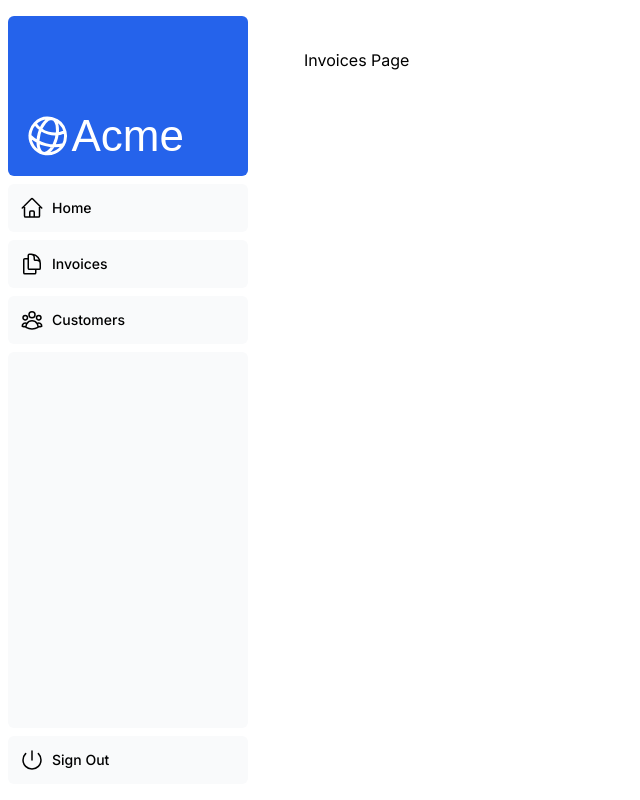
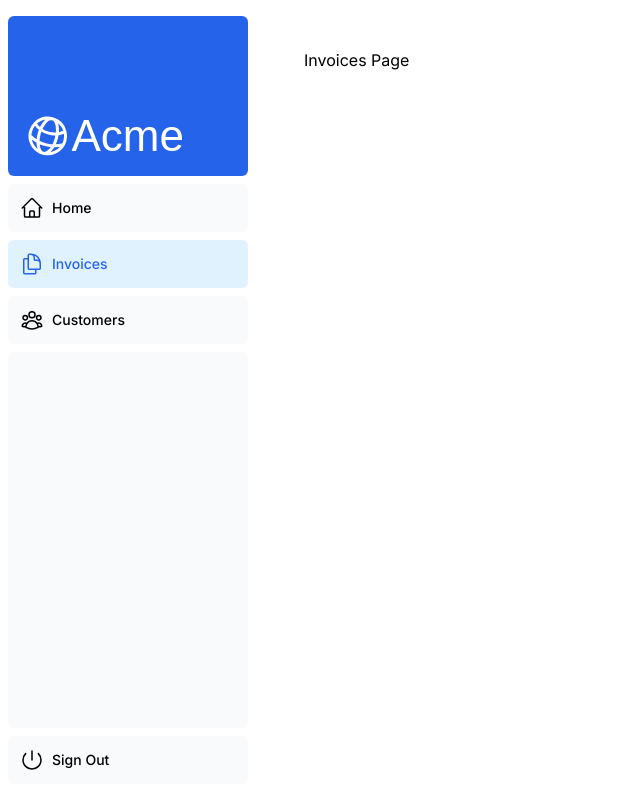
Before and after one commit to marcobejarano/nextjs-dashboard, a Next.js app: page /dashboard/invoices in a window 1280 px wide. Shown: the whole page, without its empty margins (0-640 px from the left). Built offline with nearby package versions, Linux system fonts and the light colour scheme; a web font is replaced by a local one.

Commit message:
Replace a tag by Link component

```diff
--- a/app/ui/dashboard/nav-links.tsx
+++ b/app/ui/dashboard/nav-links.tsx
@@ -1,8 +1,13 @@
+"use client"
+
 import {
   DocumentDuplicateIcon,
   HomeIcon,
   UserGroupIcon
 } from "@heroicons/react/24/outline";
+import clsx from "clsx";
+import Link from "next/link";
+import { usePathname } from "next/navigation";
 
 // Map of links to display in the side navigation.
 // Depending on the size of the application, this would be stored in a database.
@@ -25,19 +30,26 @@
 ];
 
 const NavLinks = () => {
+  const pathname = usePathname();
+
   return (
     <>
       { links.map((link) => {
         const LinkIcon = link.icon;
         return (
-          <a
+          <Link
             key={ link.name }
             href={ link.href }
-            className="flex h-[48px] grow items-center justify-center gap-2 rounded-md bg-gray-50 p-3 text-sm font-medium hover:bg-sky-100 hover:text-blue-600 md:flex-none md:justify-start md:p-2 md:px-3"
+            className={ clsx(
+              "flex h-[48px] grow items-center justify-center gap-2 rounded-md bg-gray-50 p-3 text-sm font-medium hover:bg-sky-100 hover:text-blue-600 md:flex-none md:justify-start md:p-2 md:px-3",
+              {
+                "bg-sky-100 text-blue-600": pathname === link.href,
+              },
+            ) }
           >
             <LinkIcon className="w-6" />
             <p className="hidden md:block">{ link.name }</p>
-          </a>
+          </Link>
         );
       }) }
     </>
--- a/package.json
+++ b/package.json
@@ -10,6 +10,7 @@
   },
   "dependencies": {
     "@heroicons/react": "^2.1.3",
+    "clsx": "^2.1.1",
     "next": "14.2.3",
     "react": "^18",
     "react-dom": "^18"
```
Also changed, not shown: 1 other file (tests, documents, lock files or other folders).
